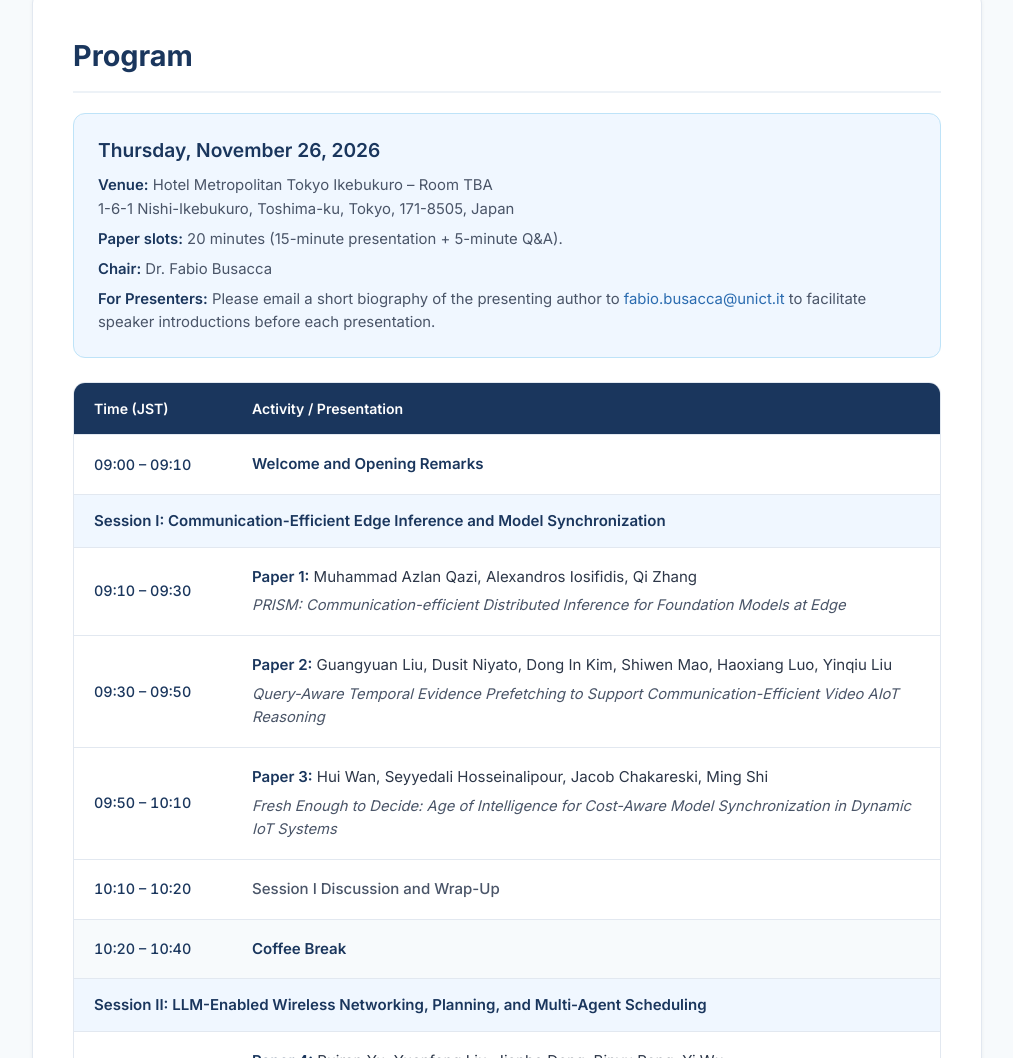
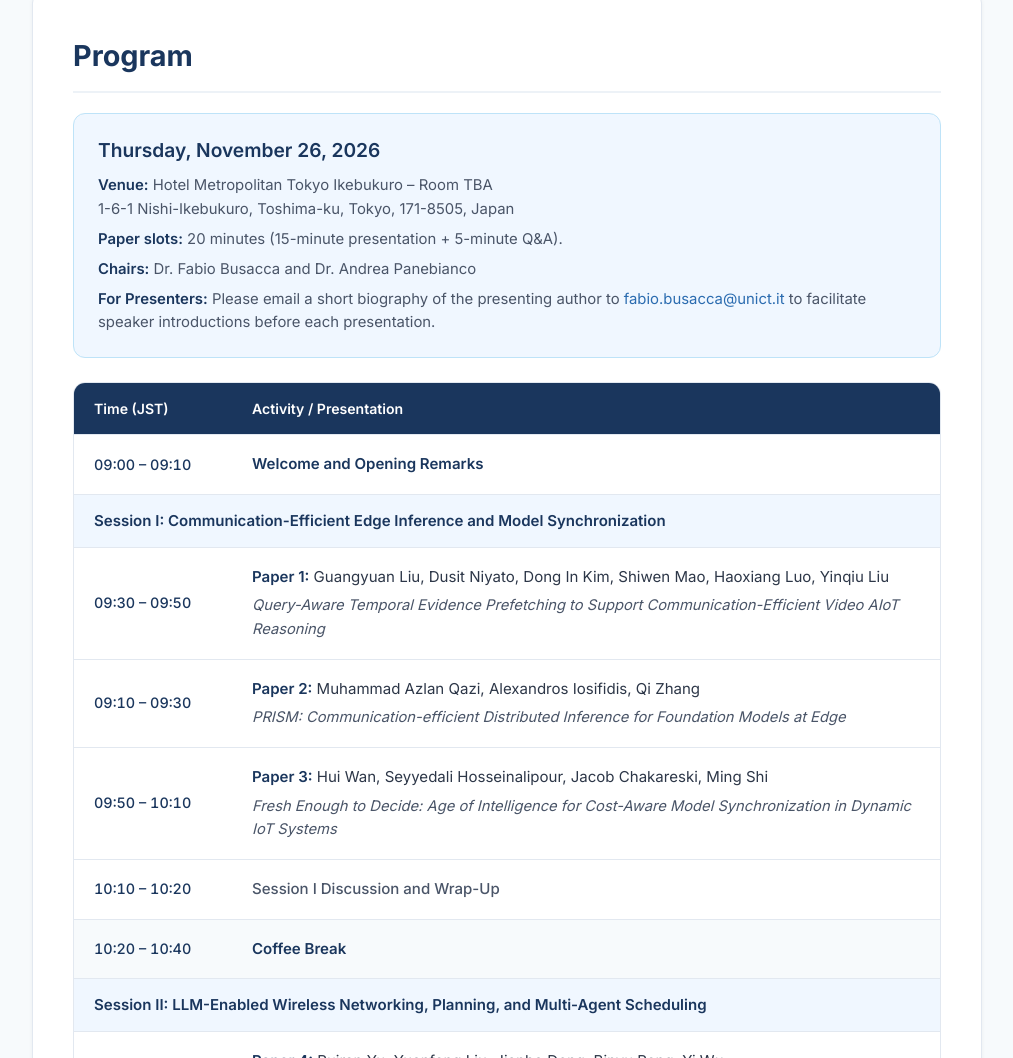
Before and after one commit to aiot2026/aiot2026.github.io, a plain HTML site: page index.html in a window 1280 px wide. Shown: the part 5262-6320 px from the top of the page, without its empty margins (133-1146 px from the left). Drawn offline with Linux system fonts and the light colour scheme.

Commit message:
Swap authors and times for program papers

```diff
--- a/index.html
+++ b/index.html
@@ -697,7 +697,7 @@
                 <p id="program-venue"><strong>Venue:</strong> Hotel Metropolitan Tokyo Ikebukuro – Room TBA<br>
                 1-6-1 Nishi-Ikebukuro, Toshima-ku, Tokyo, 171-8505, Japan</p>
                 <p id="program-format"><strong>Paper slots:</strong> 20 minutes (15-minute presentation + 5-minute Q&amp;A).</p>
-                <p><strong>Chair:</strong> Dr. Fabio Busacca</p>
+                <p><strong>Chairs:</strong> Dr. Fabio Busacca and Dr. Andrea Panebianco</p>
                 <p class="program-speaker-note">
                 <strong>For Presenters:</strong>
                 Please email a short biography of the presenting author to
@@ -731,17 +731,17 @@
                             <th colspan="2" scope="rowgroup">Session I: Communication-Efficient Edge Inference and Model Synchronization</th>
                         </tr>
                         <tr class="program-paper">
-                            <th scope="row" class="program-time">09:10 – 09:30</th>
+                            <th scope="row" class="program-time">09:30 – 09:50</th>
                             <td>
-                                <div class="program-authors"><strong>Paper 1:</strong> Muhammad Azlan Qazi, Alexandros Iosifidis, Qi Zhang</div>
-                                <div class="program-paper-title"><em>PRISM: Communication-efficient Distributed Inference for Foundation Models at Edge</em></div>
+                                <div class="program-authors"><strong>Paper 1:</strong> Guangyuan Liu, Dusit Niyato, Dong In Kim, Shiwen Mao, Haoxiang Luo, Yinqiu Liu</div>
+                                <div class="program-paper-title"><em>Query-Aware Temporal Evidence Prefetching to Support Communication-Efficient Video AIoT Reasoning</em></div>
                             </td>
                         </tr>
                         <tr class="program-paper">
-                            <th scope="row" class="program-time">09:30 – 09:50</th>
+                            <th scope="row" class="program-time">09:10 – 09:30</th>
                             <td>
-                                <div class="program-authors"><strong>Paper 2:</strong> Guangyuan Liu, Dusit Niyato, Dong In Kim, Shiwen Mao, Haoxiang Luo, Yinqiu Liu</div>
-                                <div class="program-paper-title"><em>Query-Aware Temporal Evidence Prefetching to Support Communication-Efficient Video AIoT Reasoning</em></div>
+                                <div class="program-authors"><strong>Paper 2:</strong> Muhammad Azlan Qazi, Alexandros Iosifidis, Qi Zhang</div>
+                                <div class="program-paper-title"><em>PRISM: Communication-efficient Distributed Inference for Foundation Models at Edge</em></div>
                             </td>
                         </tr>
                         <tr class="program-paper">
```
